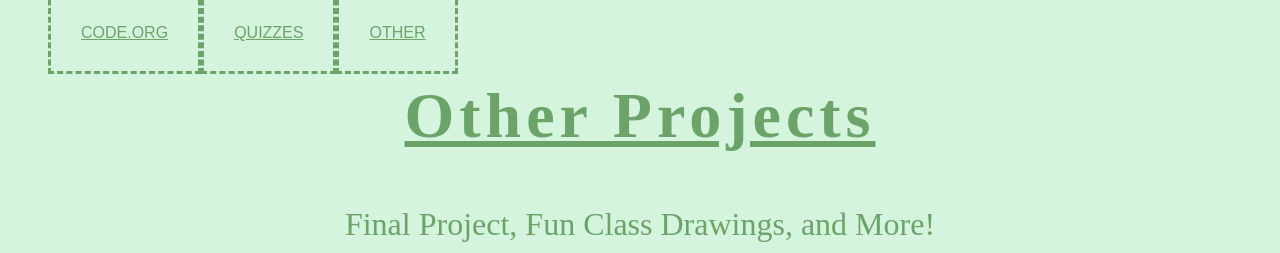
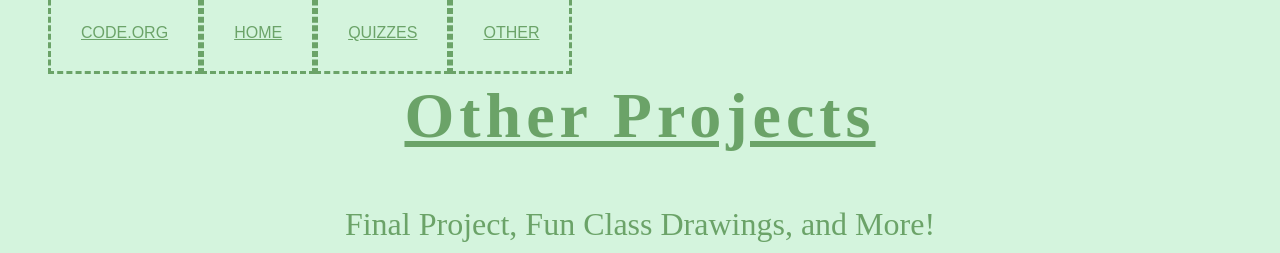
Before and after one commit to WVCS/website-simonaitkin, a plain HTML site: page index3.html in a window 1280 px wide. Shown: the top 253 px of the page. Drawn offline with Linux system fonts and the light colour scheme.

Commit message:
Update index3.html

```diff
--- a/index3.html
+++ b/index3.html
@@ -2,13 +2,14 @@
   <head>
      <link rel="stylesheet" href="style.css">
     <link rel="icon" href="https://encrypted-tbn0.gstatic.com/images?q=tbn:ANd9GcQlRH94aas05ZyJNm5cxz2SuZhUMq5gPeE0Xw:https://nomadparadise.com/wp-content/uploads/2020/08/russian-desserts-13-1024x683.jpg&usqp=CAU">
-    <title> TAB TITLE </title>
+    <title> OTHER PROJECTS PAGE </title>
   </head>
   <body>
    <ul>
      <li> <a href="https://code.org/">CODE.ORG </a></li>
-     <li> <a href="https://www.powayusd.com/en-US/Schools/HS/WVHS/HOME">QUIZZES </a></li>
-     <li> <a href= "https://www.nytimes.com/games/wordle/index.html">OTHER </a></li>
+     <li> <a href="index.html">HOME </a></li>
+     <li> <a href="index2.html">QUIZZES </a></li>
+     <li> <a href= "index3.html">OTHER </a></li>
     </ul>
     <br>
   <center>
```
